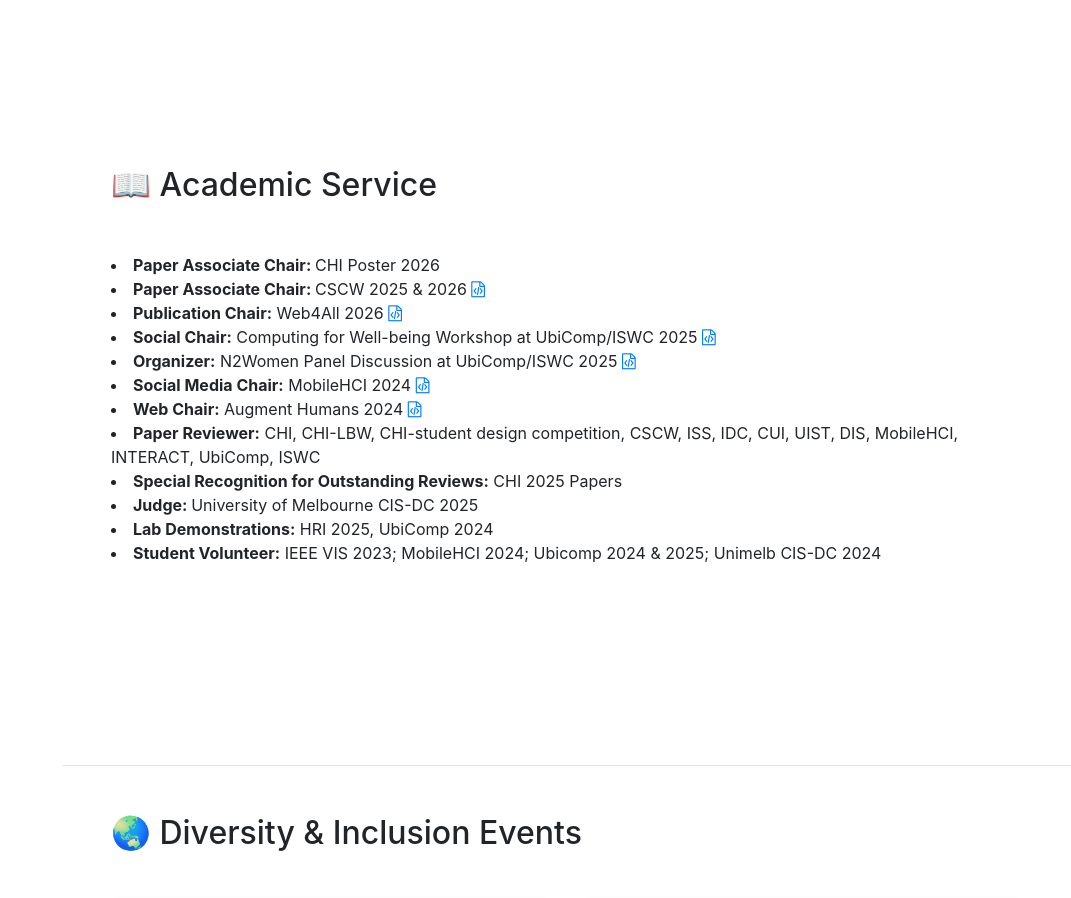
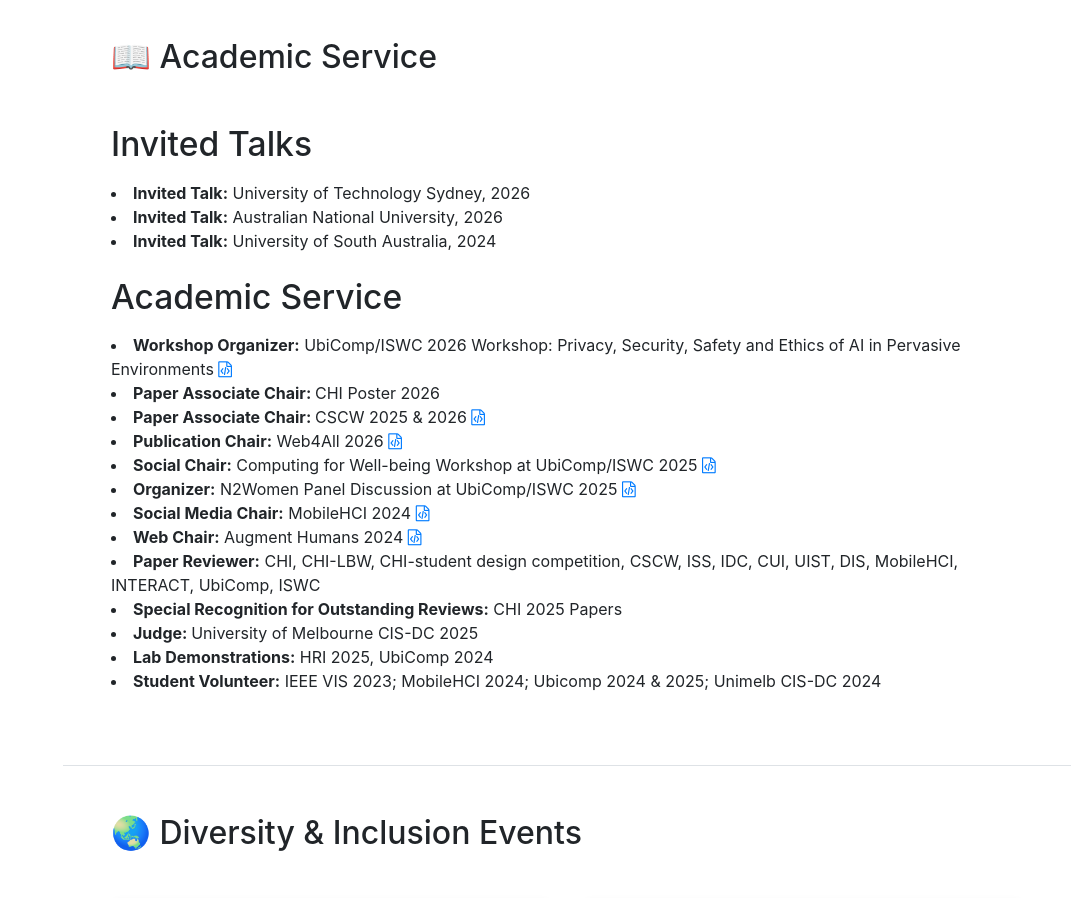
Before and after one commit to maying0120/maying0120.github.io, a website with bundled scripts: page index.html in a window 1280 px wide. Shown: the part 7560-8458 px from the top of the page, without its empty margins (209-1280 px from the left). Built offline with nearby package versions, Linux system fonts and the light colour scheme; grey boxes are pictures that could not be loaded; some icons are missing; a web font is replaced by a local one.

Commit message:
Update academic service invited talks

```diff
--- a/index.html
+++ b/index.html
@@ -932,6 +932,20 @@
 
  <!-- <h3 class="mb-0">Academic Service</h3> -->
 
+          <h3 class="mb-3" style="font-size: 2.1rem;">Invited Talks</h3>
+          <li> <b>Invited Talk:</b> University of Technology Sydney, 2026</li>
+          <li> <b>Invited Talk:</b> Australian National University, 2026</li>
+          <li> <b>Invited Talk:</b> University of South Australia, 2024</li>
+          <br>
+
+          <h3 class="mb-3" style="font-size: 2.1rem;">Academic Service</h3>
+
+          <li> <b>Workshop Organizer:</b> UbiComp/ISWC 2026 Workshop: Privacy, Security, Safety and Ethics of AI in Pervasive Environments
+            <a href="https://ai-privacy-ubicomp.github.io/" target="_blank">
+              <i class="fa fa-file-code-o"></i>
+          </a>
+          </li>
+
           <li> <b>Paper Associate Chair: </b> CHI Poster 2026 </li>
 
           <li> <b>Paper Associate Chair: </b> CSCW 2025 & 2026
```
